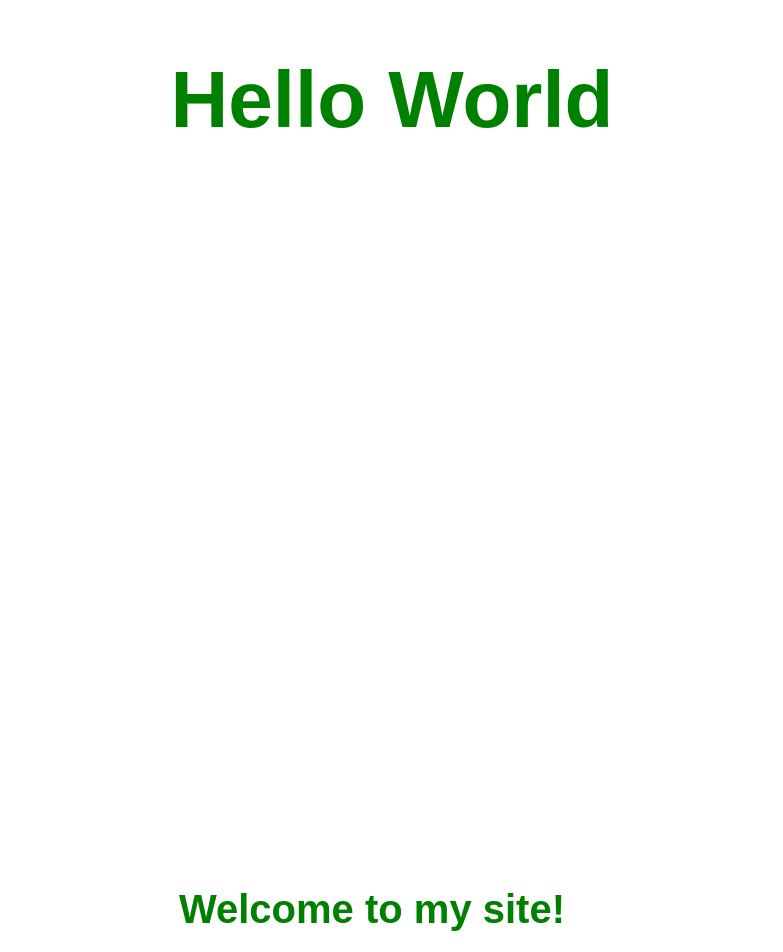
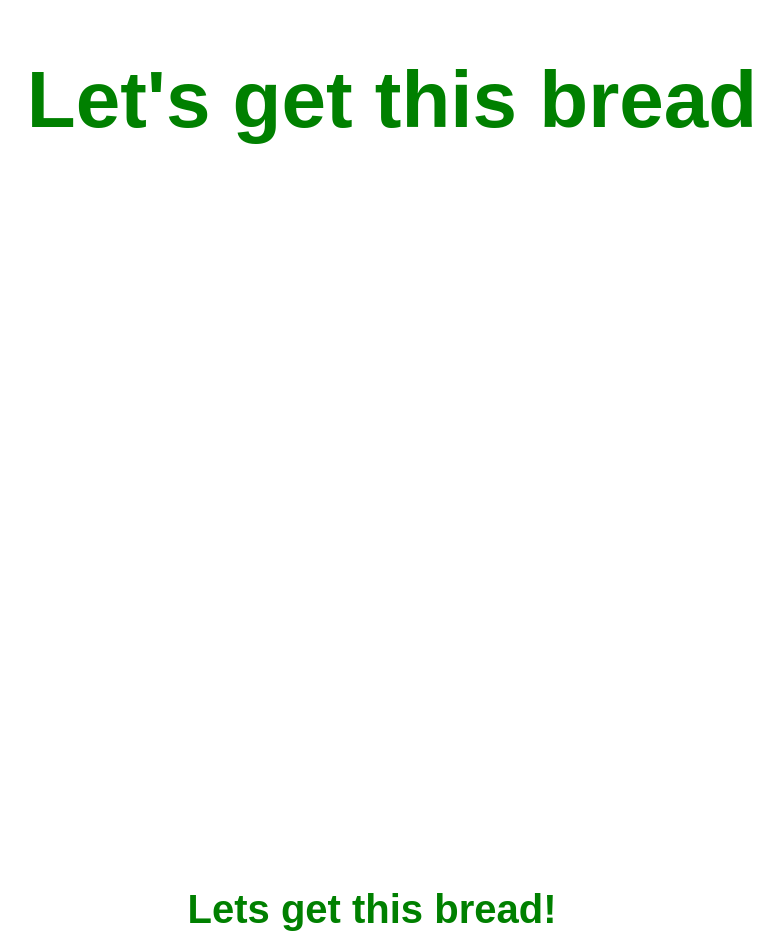
Before and after one commit to AliceWhelan/CFG-test-project, a plain HTML site: page index.html in a window 1280 px wide. Shown: the top 952 px of the page, without its empty margins (268-1051 px from the left). Drawn offline with Linux system fonts and the light colour scheme.

Commit message:
Update index.html

```diff
--- a/index.html
+++ b/index.html
@@ -11,10 +11,10 @@
 </head>
 <body>
   <div>
-  <h1>Hello World</h1>
+  <h1>Let's get this bread</h1>
 </div>
 
-  <h2>Welcome to my site!</h2>
+  <h2>Lets get this bread!</h2>
 
   <!-- image of a duck -->
   <img src="duck.jpg" width="200px">
```
